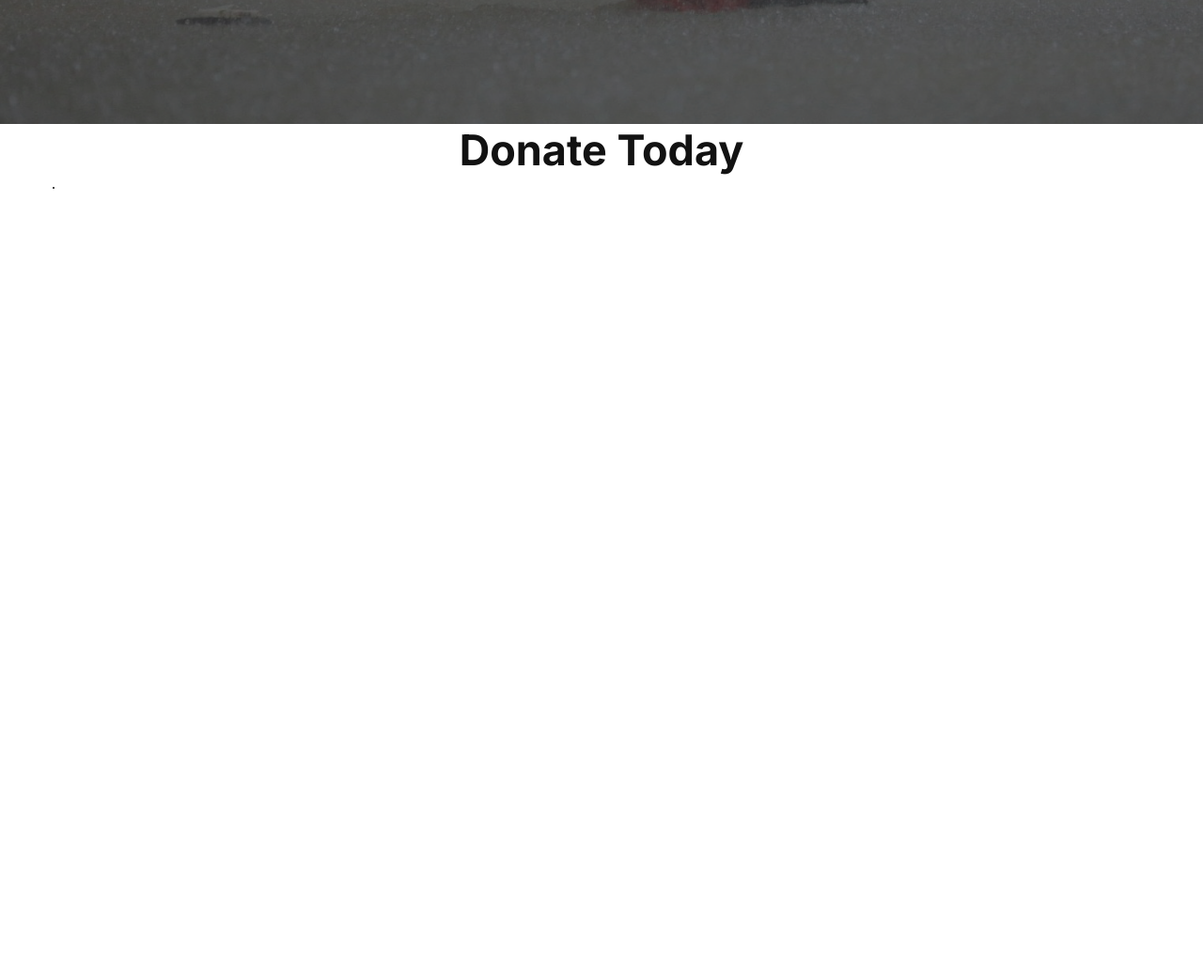
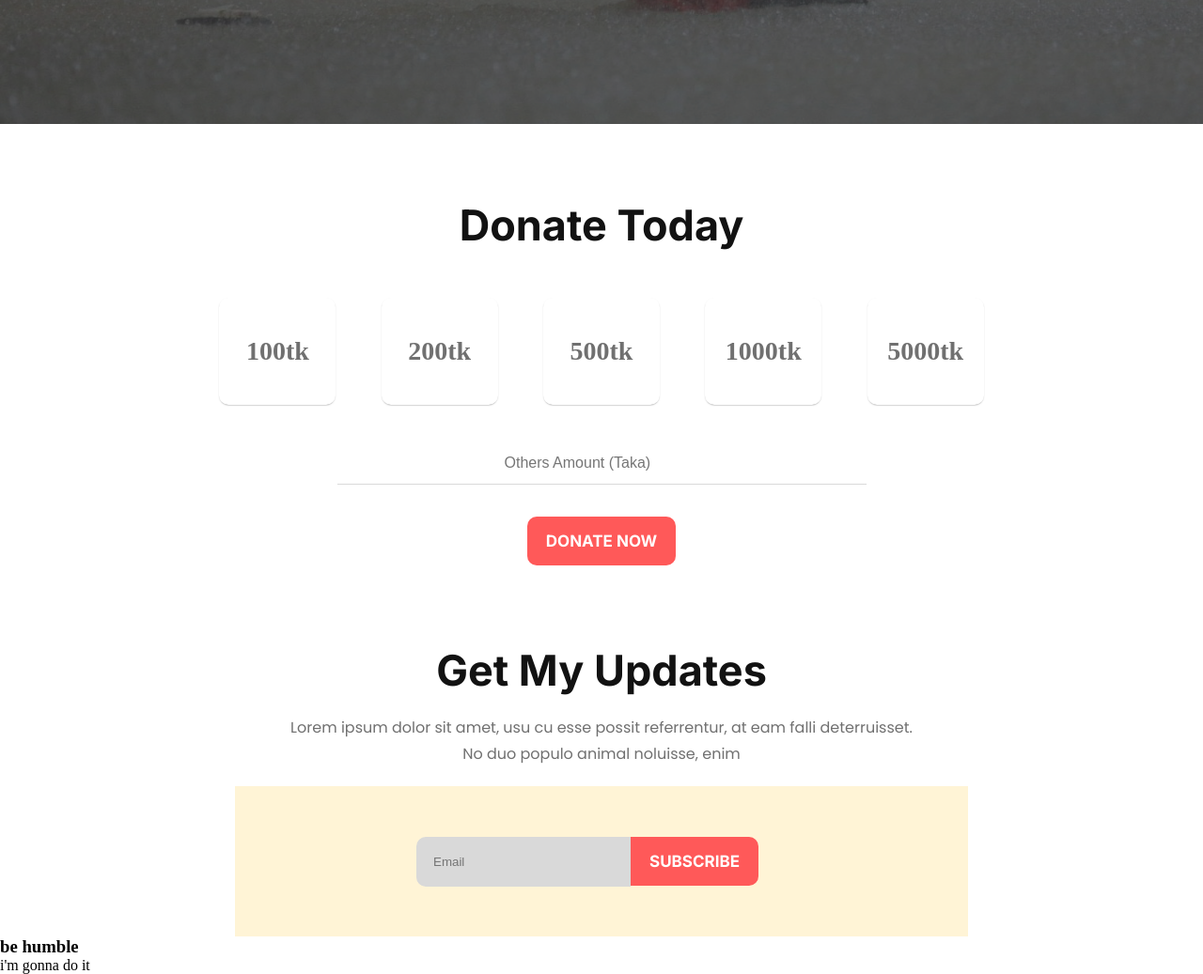
Before and after one commit to shanto869/Donate-Today, a plain HTML site: page index.html in a window 1280 px wide. Shown: the part 538-1575 px from the top of the page at 94% size. Before the commit the page ends 800 px from the top, so only its background shows below. Drawn offline with Linux system fonts and the light colour scheme.

Commit message:
3rd commit

```diff
--- a/css/style.css
+++ b/css/style.css
@@ -84,6 +84,11 @@ a {
     transition: all linear .2s;
  }
 
+ .btn:hover {
+    background-color: var(--hovercolor);
+    color: black;
+ }
+
 .font-16 {
     font-size: 16px;
 }
@@ -115,11 +120,6 @@ a {
 .txt-center {
     text-align: center;
 }
-
-.d-flex {
-    display: flex;
-}
-
 
 /* ==================
     typography css ends
@@ -157,16 +157,104 @@ a {
     padding-bottom: 50px;
 }
 
-#banner .container a:hover {
-   background-color: var(--hovercolor);
-   color: black;
-}
-
 /* ==================
     banner css ends
  ================== */
+ #donate .container h1 {
+    padding-top: 80px;
+}
+
+ #donate .amount {
+    display: flex;
+    justify-content: space-evenly;
+    align-items: center;
+    padding: 10px 130px;
+    margin-top: 40px;
+}
+
+#donate .amount h4 {
+    height: 110px;
+    width: 120px;
+    border: 2px solid transparent;
+    color: #707070;
+    font-size: 28px;
+    line-height: 110px;
+    text-align: center;
+    border-radius: 10px;
+    box-shadow: 0px 1px 2px -1px;
+    cursor: pointer;
+    transition: all linear .2s;
+}
+
+#donate .amount h4:hover {
+    border-color: var(--brandcolor);
+    color: var(--brandcolor);
+}
+
+#donate .container form {
+    margin-bottom: 20px;
+}
+
+#donate .container form input {
+    padding: 13px 178px;
+    margin: 30px 0;
+    font-size: 16px;
+    text-transform: capitalize;
+    color: #707070;
+    outline-style: none;
+    border: none;
+    border-bottom: 1px solid #DADADA;
+}
 
 
 /* ==================
     donate-today css ends
  ================== */
+#update {
+    margin-top: 100px;
+}
+
+#update .container p {
+    padding: 20px 243px;
+}
+/* ==================
+    get updates css ends
+ ================== */
+#email .container {
+    width: 780px;
+    height: 160px;
+    background-color: var(--brandcolor2);
+    display: flex;
+    align-items: center;
+}
+
+#email .container form #email {
+    width: 192px;
+    height: 53px;
+    padding: 0 18px;
+    border-top-left-radius: 10px;
+    border-bottom-left-radius: 10px;
+    outline-style: none;
+    border: none;
+    background-color: #D9D9D9;
+    position: relative;
+    margin-left: 193px;
+}
+
+#email .container form .input-2 {
+    position: absolute;
+    border-top-left-radius: 0;
+    border-bottom-left-radius: 0;
+    outline-style: none;
+    border: none;
+    cursor: pointer;
+
+/* ==================
+    input email css ends
+ ================== */
+#footer {
+    background-color: #0B0D17;
+}
+/* ==================
+     css ends
+ ================== */
--- a/index.html
+++ b/index.html
@@ -36,14 +36,56 @@
 
     <!-- donate-today starts -->
     <section id="donate">
-        <h1 class="head-style txt-center">donate today</h1>
-        <div class="container">
+        <div class="container txt-center">
 
-            .
+            <h1 class="head-style txt-center">donate today</h1>
+            <div class="amount">
+                <h4>100tk</h4>
+                <h4>200tk</h4>
+                <h4>500tk</h4>
+                <h4>1000tk</h4>
+                <h4>5000tk</h4>
+            </div>
+            <form action="#" method="post">
+                <input type="text" placeholder="others amount (taka)">
+            </form>
+            <a href="#" class="btn">donate now</a>
         </div>
+
     </section>
     <!-- donate-today ends -->
 
+    <!-- get update starts  -->
+    <section id="update">
+        <div class="container txt-center">
+            <h1 class="head-style">get my updates</h1>
+            <p class="para-style">Lorem ipsum dolor sit amet, usu cu esse possit referrentur, at eam falli deterruisset.
+                No duo populo
+                animal noluisse, enim</p>
+        </div>
+    </section>
+    <!-- get update ends  -->
+
+    <!-- input email starts -->
+    <section id="email" class="txt-center">
+        <div class="container">
+            <form action="#" method="post">
+                <input type="email" id="email" placeholder="Email">
+                <input type="button" value="subscribe" class="btn input-2">
+            </form>
+        </div>
+    </section>
+    <!-- input email ends -->
+
+    <!-- footer starts -->
+    <section id="footer">
+        <h3>be humble</h3>
+        <p>i'm gonna do it</p>
+    </section>
+    <!-- footer ends -->
+
 </body>
 
+
+
 </html>
```
